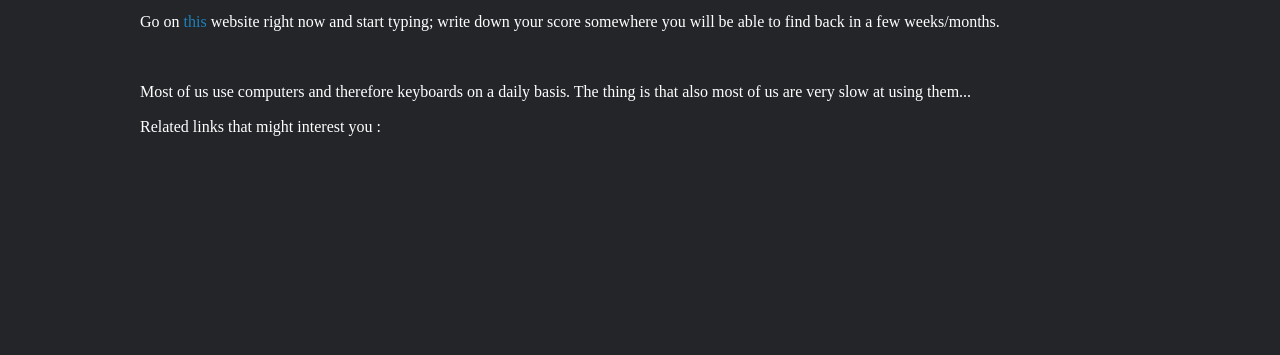
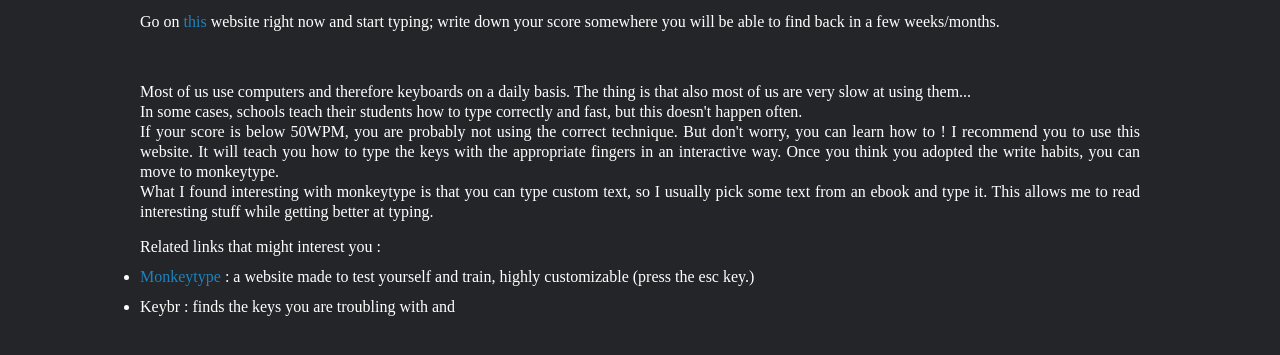
Before and after one commit to 0internetuser/interesting-unusual, a plain HTML site: page articles/Productivity/productivity_articles/typing_faster/typing_faster.html in a window 1280 px wide. Shown: the part 201-556 px from the top of the page. Drawn offline with Linux system fonts and the light colour scheme.

Commit message:
completing typing article

```diff
--- a/articles/Productivity/productivity_articles/typing_faster/typing_faster.html
+++ b/articles/Productivity/productivity_articles/typing_faster/typing_faster.html
@@ -25,7 +25,10 @@
 
     <div style="margin-top:50px;"></div>
 
-    <p>Most of us use computers and therefore keyboards on a daily basis. The thing is that also most of us are very slow at using them...</p>
+    <p>Most of us use computers and therefore keyboards on a daily basis. The thing is that also most of us are very slow at using them... <br>
+      In some cases, schools teach their students how to type correctly and fast, but this doesn't happen often. <br>
+      If your score is below 50WPM, you are probably not using the correct technique. But don't worry, you can learn how to ! I recommend you to use <a href="https://www.typing.com/">this</a> website. It will teach you how to type the keys with the appropriate fingers in an interactive way. Once you think you adopted the write habits, you can move to monkeytype. <br>What I found interesting with monkeytype is that you can type custom text, so I usually pick some text from an ebook and type it. This allows me to read interesting stuff while getting better at typing.
+    </p>
 
   </div>
 
@@ -33,6 +36,8 @@
 
       Related links that might interest you :
 
+      <li><a class="paragraphLink" href="https://monkeytype.com/">Monkeytype</a> : a website made to test yourself and train, highly customizable (press the esc key.)</li>
+      <li><a href="https://www.keybr.com/">Keybr</a> : finds the keys you are troubling with and </li>
 
 
     </ul>
```
